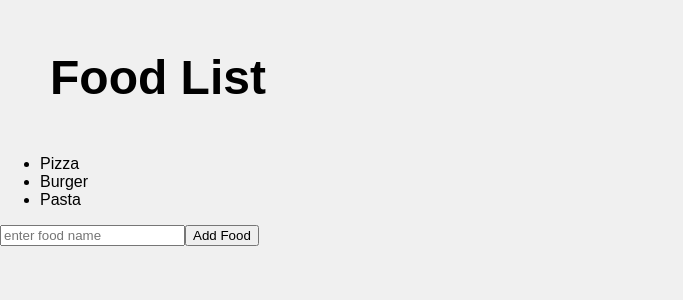
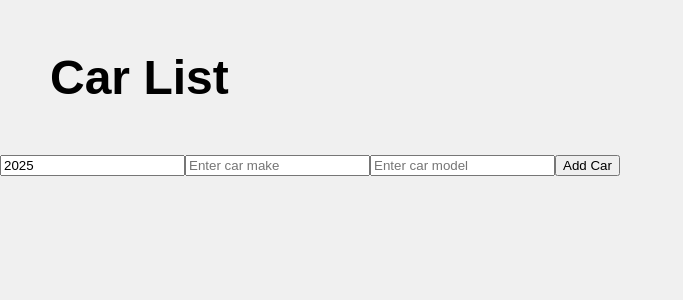
Before and after one commit to Tinbit-Tech/my-react-app, a React (Vite) app: page / in a window 1280 px wide. Shown: the top 300 px of the page, without its empty margins (0-683 px from the left). Built offline with nearby package versions, Linux system fonts and the light colour scheme.

Commit message:
useState for UpdateByParametrs that to update the content in the list based on thir year and the year update it self to current time

```diff
--- a/src/App.jsx
+++ b/src/App.jsx
@@ -1,7 +1,7 @@
-import Updatelist from './Updatelist.jsx';
+import UpdateByParametrs from './UpdateByParametrs.jsx';
 function App() {
   return(
-    <Updatelist />
+    <UpdateByParametrs />
   );
 }
 
--- /dev/null
+++ b/src/UpdateByParametrs.jsx
@@ -0,0 +1,64 @@
+import React, { useState } from 'react';
+function UpdateByParametrs(){
+    const [car, setcar] = useState([]);
+    const [newCar, setcaryear] = useState( new Date().getFullYear());
+    const [carMake, setCarMake] = useState("");
+    const [carModel, setCarModel] = useState("");
+
+    function handleAddCar() {
+        const newcar = {
+            year: newCar,
+            make: carMake,
+            model: carModel
+        };
+        setcar(c => [...c, newcar]);
+        setcaryear(new Date().getFullYear());
+        setCarMake("");
+        setCarModel("");
+    }
+function handleRemoveCar(index) {
+        setcar(car.filter((_, i) => i !== index));
+    }
+    function handleYearChange(event) {
+        setcaryear(event.target.value);
+    }
+
+    function handleMakeChange(event) {
+        setCarMake(event.target.value);
+    }
+
+    function handleModelChange(event) {
+        setCarModel(event.target.value);
+    }
+
+    return (
+        <div>
+            <h2>Car List</h2>
+
+            <ul>
+                {car.map((car, index) => (
+                    <li key={index}>
+                        {car.year} {car.make} {car.model}
+                        <button onClick={() => handleRemoveCar(index)}>Remove</button>
+                    </li>
+                ))}
+            </ul>
+            <input
+                type="number"
+                value={newCar}
+                onChange={handleYearChange}/>
+            <input
+                type="text"
+                value={carMake}
+                onChange={handleMakeChange}
+                placeholder="Enter car make"/>
+            <input
+                type="text"
+                value={carModel}
+                onChange={handleModelChange}
+                placeholder="Enter car model"></input>
+            <button onClick={handleAddCar}>Add Car</button>
+        </div>
+    );
+}
+export default UpdateByParametrs;
--- a/src/Updatelist.jsx
+++ b/src/Updatelist.jsx
@@ -12,8 +12,6 @@ function handleAddFood() {
 function handleRemoveFood(index) {
     setFoods(foods.filter((_, i) => i !== index));
 }
-
-
 return(
     <div>
         <h2>Food List</h2>
@@ -24,9 +22,7 @@ return(
                 </li>)}
                       </ul>
                  <input type="text" id="foodInput" placeholder="enter food name"/>
-                    <button onClick={() => handleAddFood}>Add Food</button>
-
-
+                    <button onClick={handleAddFood}>Add Food</button>
 
     </div>)
 }
```
